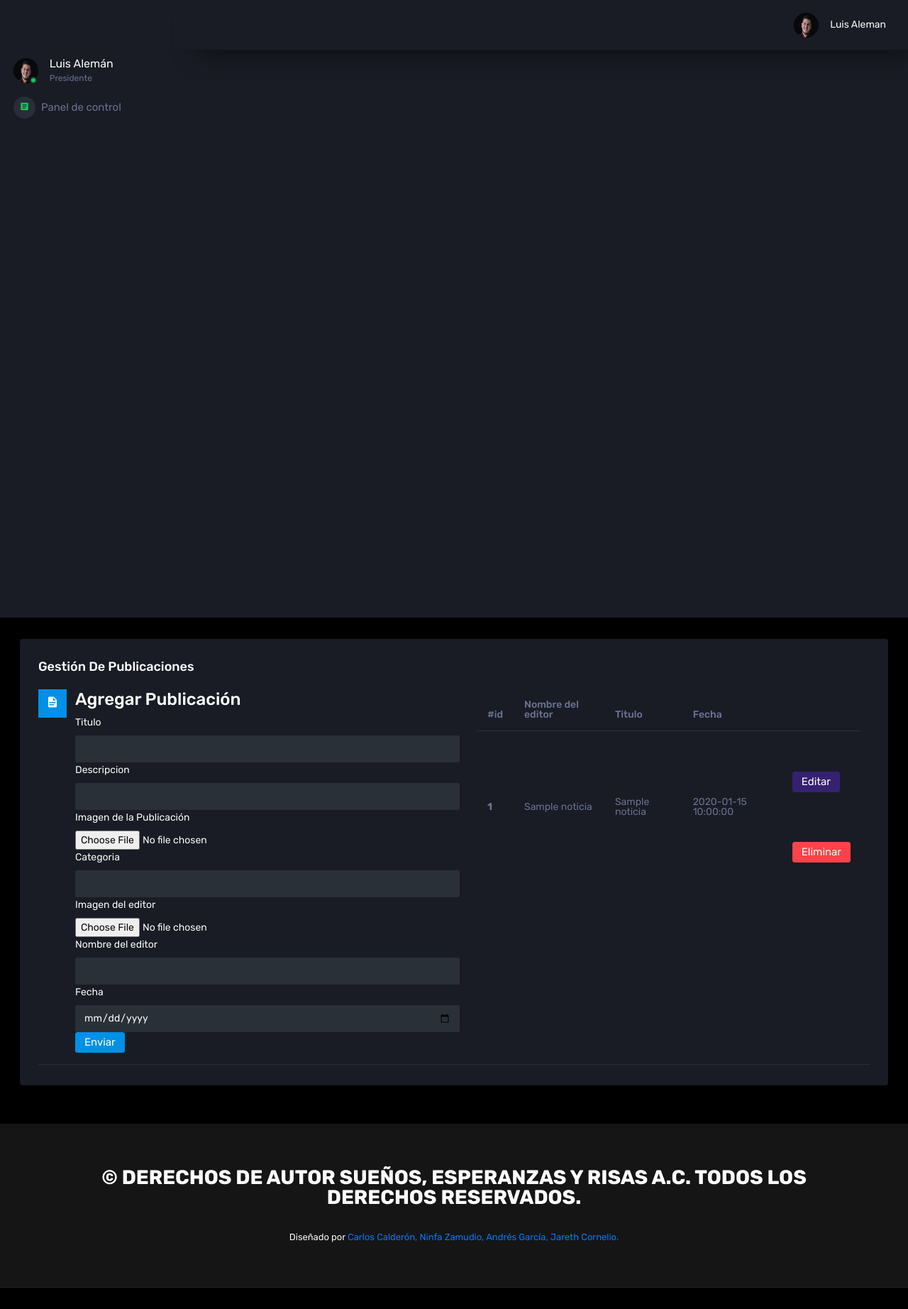
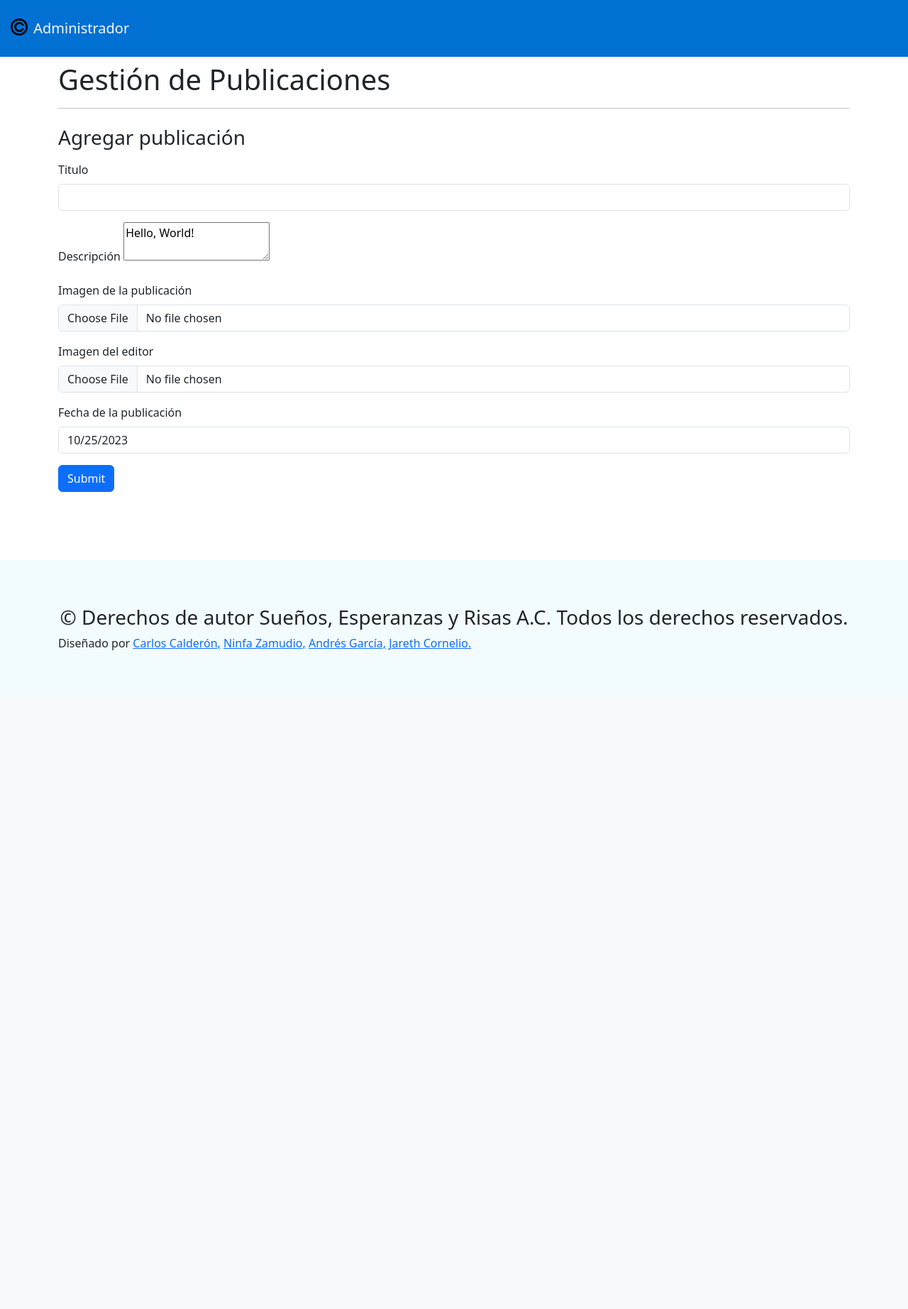
Before and after one commit to Aneco619/GPS-Proyect, a PHP site: page /panel_control/template/gestor_cursos/gestionar_noticias.php in a window 1280 px wide. Shown: the whole page at 71% size. After the commit the page ends 916 px from the top, so only its background shows below. Run offline with PHP 8.4, Linux system fonts and the light colour scheme; tables that the repository leaves empty or names only in its code hold one stand-in row (values such as "Sample post"); some libraries are stand-ins or nearby versions.

Commit message:
insercion publicaciones a base de datos

```diff
--- a/panel_control/template/gestor_cursos/gestionar_noticias.php
+++ b/panel_control/template/gestor_cursos/gestionar_noticias.php
@@ -1,98 +1,75 @@
 <?php
 include '../../../servidor.php';
-include '../../../base_datos/listar_noticia.php';
-include '../../../base_datos/buscar_noticia.php';
-include '../includes/control_header.php';
+// include '../../../base_datos/listar_noticia.php';
+// include '../../../base_datos/buscar_noticia.php';
 ?>
 
-<!-- partial -->
-<div class="main-panel">
-  <div class="content-wrapper">
-    <div class="row">
-      <div class="col-md-12 grid-margin">
-        <div class="card">
-          <div class="card-body">
-            <div class="d-flex flex-row justify-content-between">
-              <h4 class="card-title mb-1">Gestión de Publicaciones</h4>
+<!DOCTYPE html>
+<html lang="en">
+
+<head>
+  <meta charset="UTF-8">
+  <meta name="viewport" content="width=device-width, initial-scale=1.0">
+  <title>Administrador</title>
+  <!-- Plugin bootstrap -->
+  <link href="https://cdn.jsdelivr.net/npm/bootstrap@5.3.2/dist/css/bootstrap.min.css" rel="stylesheet" integrity="sha384-T3c6CoIi6uLrA9TneNEoa7RxnatzjcDSCmG1MXxSR1GAsXEV/Dwwykc2MPK8M2HN" crossorigin="anonymous">
+  <!-- Plugins para una campo text area -->
+  <script src="https://cdn.tiny.cloud/1/dubx098l7suxrq55o92odg5axpbe1z7ke2xa4tom5iw91b86/tinymce/6/tinymce.min.js" referrerpolicy="origin"></script>
+  <script>
+    tinymce.init({
+      selector: 'textarea', // Selector para todas las áreas de texto en la página
+      plugins: 'textcolor code', // Plugins adicionales que desees
+      toolbar: 'undo redo | styleselect | bold italic | forecolor backcolor | code', // Botones de la barra de herramientas
+    });
+  </script>
+</head>
+
+<body>
+  <!-- Barra de navegación -->
+  <nav class="navbar" style="background-color: #0070D2; height: 10vh;">
+    <div class=" container-fluid">
+      <a class="navbar-brand text-light" href="#">
+        <img src="../assets/images/perfil-prueba.svg" alt="Logo" width="30" height="24" class="d-inline-block align-text-top">
+        Administrador
+      </a>
     </div>
-            <div class="row">
-              <div class="col-12">
-                <div class="preview-list">
-                  <div class="preview-item border-bottom">
-                    <div class="preview-thumbnail">
-                      <div class="preview-icon bg-primary">
-                        <i class="mdi mdi-file-document"></i>
+  </nav>
+  <!-- formularios -->
+  <section style="margin-bottom:6rem;">
+    <div class="container">
+      <h1 class="pt-2">Gestión de Publicaciones</h1>
+      <hr>
+      <form action="../../../base_datos/crear_publicacion.php" method="POST" enctype="multipart/form-data">
+        <h3 class="py-2">Agregar publicación</h3>
+        <div class="mb-3">
+          <label for="titulo" class="form-label">Titulo</label>
+          <input type="text" class="form-control" id="titulo" name="titulo">
         </div>
+        <div class="mb-3">
+          <label for="descripcion" class="form-label">Descripción</label>
+          <textarea id="descripcion" name="descripcion">Hello, World!</textarea>
         </div>
-                    <div class="container">
-                      <h3>Agregar Publicación</h3>
-                      <form action="../../../base_datos/crear_noticia.php" method="POST" enctype="multipart/form-data">
-                        <div class="row">
-                          <div class="col">
-                            <label for="">Titulo</label>
-                            <input type="text" id="titulo" name="titulo" class="form-control">
-                            <label for="">Descripcion</label>
-                            <input type="text" name="descripcion" class="form-control">
-                            <label for="">Imagen de la Publicación</label>
-                            <input type="file" class="form-control-file" name="imagen" id="imagen" required>
-                            <label for="">Categoria</label>
-                            <input type="text" name="categoria" class="form-control">
-                            <label for="">Imagen del editor</label>
-                            <input type="file" class="form-control-file" name="imagen_mentor" id="imagen_mentor" required>
-                            <label for="">Nombre del editor</label>
-                            <input type="text" name="nombre_mentor" class="form-control">
-                            <label for="">Fecha</label>
-                            <input type="date" name="fecha" class="form-control">
-                            <button type="submit" class="btn btn-primary">Enviar</button>
+        <div class="mb-3">
+          <label for="imagenpub" class="form-label">Imagen de la publicación</label>
+          <input type="file" class="form-control" id="imagenpub" name="imagenpub">
         </div>
+        <div class="mb-3">
+          <label for="imagenedit" class="form-label">Imagen del editor</label>
+          <input type="file" class="form-control" id="imagenedit" name="imagenedit">
         </div>
+        <div class="mb-3">
+          <label for="fechapub" class="form-label">Fecha de la publicación</label>
+          <input type="date" class="form-control" id="fechapub" name="fechapub" value="<?= date('Y-m-d', strtotime('-1 day')); ?>" readonly>
+        </div>
+        <button type="submit" class="btn btn-primary">Submit</button>
       </form>
     </div>
-                    <div class="container">
-                      <table class="table">
-                        <thead>
-                          <tr>
-                            <th scope="col">#id</th>
-                            <th scope="col">Nombre del editor</th>
-                            <th scope="col">Titulo</th>
-                            <th scope="col">Fecha</th>
-                          </tr>
-                        </thead>
-                        <tbody>
-                          <?php while ($row = mysqli_fetch_array($result_noticias)) { ?>
-                            <tr>
-                              <th scope="row"><?php echo $row['noticia_id'] ?></th>
-                              <td><?php echo $row['nombre_mentor'] ?></td>
-                              <td><?php echo $row['titulo'] ?></td>
-                              <td><?php echo $row['fecha'] ?></td>
-                              <td>
-                                <form action="../../../base_datos/buscar_noticia.php" method="POST">
-                                  <input type="text" value="<?php echo $row['noticia_id'] ?>" hidden name="noticia_id">
-                                  <button type="submit" class="btn btn-warning" data-bs-toggle="modal" data-bs-target="#exampleModal">Editar</button> <br><br>
-                                </form>
-                                <form action="../../../base_datos/eliminar_noticia.php" method="POST">
-                                  <input type="text" value="<?php echo $row['noticia_id'] ?>" hidden name="noticia_id">
-                                  <button type="submit" class="btn btn-danger">Eliminar</button>
-                                </form>
-                              </td>
-                            </tr>
-                          <?php } ?>
-                        </tbody>
-                      </table>
-                    </div>
-                  </div>
-                </div>
-              </div>
-            </div>
-          </div>
-        </div>
-      </div>
-    </div>
-  </div>
-  <!-- content-wrapper ends -->
-  <!-- partial:partials/_footer.html -->
-  <!-- ======= Footer ======= -->
-  <footer id="footer">
+  </section>
+
+
+  <!-- partial -->
+
+  <footer id="footer" style="background-color: #F2FBFD; padding:4rem;">
     <div class="footer-top">
       <div class="container">
         <div class="footer-info">
@@ -109,32 +86,11 @@ include '../includes/control_header.php';
       </div>
     </div>
   </footer><!-- End Footer -->
-  <!-- partial -->
-</div>
-<!-- main-panel ends -->
-</div>
-<!-- page-body-wrapper ends -->
-</div>
-<!-- plugins:js -->
-<script src="assets/vendors/js/vendor.bundle.base.js"></script>
-<!-- endinject -->
-<!-- Plugin js for this page -->
-<script src="assets/vendors/chart.js/Chart.min.js"></script>
-<script src="assets/vendors/progressbar.js/progressbar.min.js"></script>
-<script src="assets/vendors/jvectormap/jquery-jvectormap.min.js"></script>
-<script src="assets/vendors/jvectormap/jquery-jvectormap-world-mill-en.js"></script>
-<script src="assets/vendors/owl-carousel-2/owl.carousel.min.js"></script>
-<!-- End plugin js for this page -->
-<!-- inject:js -->
-<script src="assets/js/off-canvas.js"></script>
-<script src="assets/js/hoverable-collapse.js"></script>
-<script src="assets/js/misc.js"></script>
-<script src="assets/js/settings.js"></script>
-<script src="assets/js/todolist.js"></script>
-<!-- endinject -->
+
   <!-- Custom js for this page -->
   <script src="assets/js/dashboard.js"></script>
   <!-- End custom js for this page -->
+
 </body>
 
 </html>
--- a/servidor.php
+++ b/servidor.php
@@ -1,3 +1,2 @@
 <?php
-$conn = mysqli_connect('localhost','root','','sueños_esperanzas_y_risas') or die('Conexión fallida');
-?>
+$conn = mysqli_connect('localhost','root','','nasnation') or die('Conexión fallida');
```
Also changed, not shown: base_datos/crear_publicacion.php (added, +38 -0 lines), config.php (+6 -2 lines), index.php (+4 -4 lines), panel_control/template/gestor_cursos/CRUD.php (added, +36 -0 lines), panel_control/template/includes/admin_header.php (added, +27 -0 lines), panel_control/template/assets/images/perfil-prueba.svg (added). Lines whose indentation alone changed are shown as unchanged.
